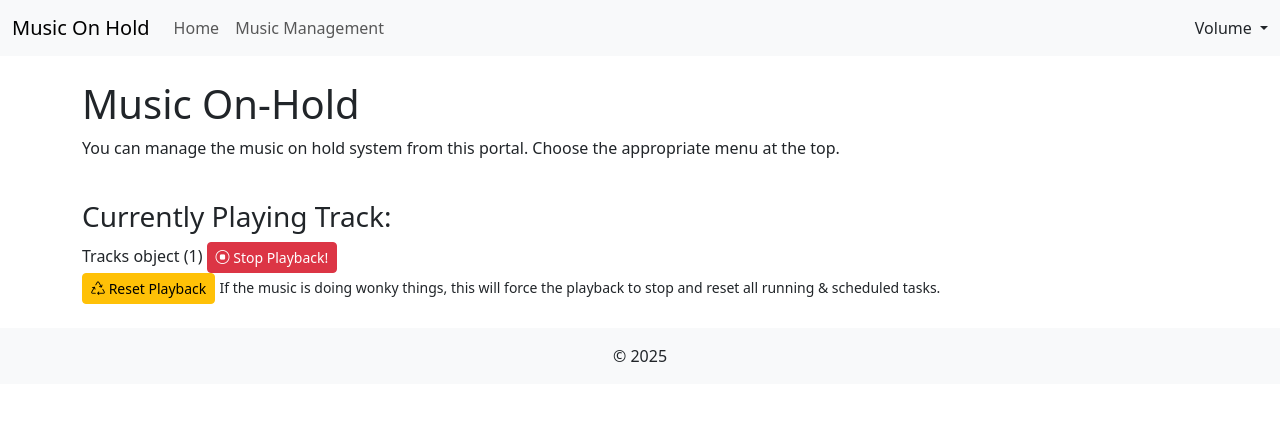
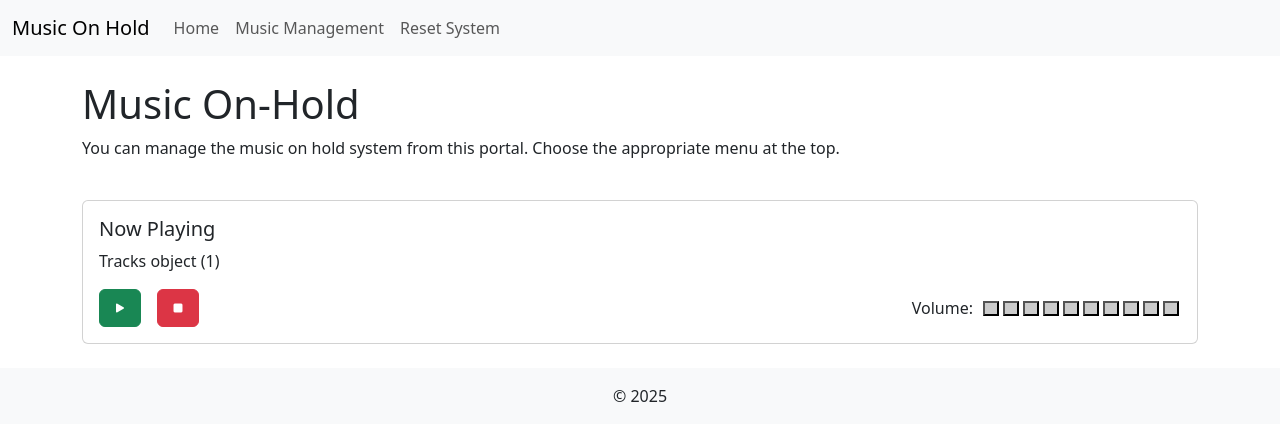
Before and after one commit to jguy1987/py-moh, a Django app: template main/templates/home.html in a window 1280 px wide. Shown: the top 441 px of the page. Run offline with Django 5.2, Linux system fonts and the light colour scheme; the template is opened without the code that fills it: values that come from a table or form of the project are taken from there, others are empty; tables that the repository leaves empty hold one stand-in row (values such as "Sample post").

Commit message:
Now Playing area on front page Now can manipulate the volume level, play or stop tracks, right from the front screen new "Now Playing" player. Shows the current volume level.

```diff
--- a/main/templates/home.html
+++ b/main/templates/home.html
@@ -1,19 +1,84 @@
 {% extends "layout.html" %}
+{% load custom_filters %}
+
+{% block extra_head %}
+    <style>
+        .volume-bar-btn {
+          width: 10px;
+          height: 15px;
+          background-color: #ccc;
+          margin: 0 2px;
+          cursor: pointer;
+        }
+        .volume-bar-btn.active {
+            background-color: #0d6efd;
+        }
+  </style>
+{% endblock %}
 
 {% block content %}
     {% include 'alert.html' %}
     <h1>Music On-Hold</h1>
     <p>You can manage the music on hold system from this portal. Choose the appropriate menu at the top.</p>
     <br />
-    <h3>Currently Playing Track:</h3>
-    {% if loop_task == 'False' %}
-        <span style="color: red; font-weight: bold;">The music has been stopped!</span>&nbsp;
-        <a href="{% url 'start_playback' %}" class="btn btn-success btn-sm"><i class="bi bi-play-circle"></i> Start Now!</a>
-    {% else %}
-        {{ currently_playing }}
-        <a href="{% url 'stop_playback' %}" class="btn btn-danger btn-sm"><i class="bi bi-stop-circle"></i> Stop Playback!</a>
-    {% endif %}
-    <br />
-    <a href="{% url 'stop_playback' %}" class="btn btn-warning btn-sm"><i class="bi bi-recycle"></i> Reset Playback</a>
-    <small>If the music is doing wonky things, this will force the playback to stop and reset all running & scheduled tasks.</small>
+    <div class="card text-dark">
+        <div class="card-body">
+            <h5 class="card-title">Now Playing</h5>
+            <p id="current-track" class="card-text">
+                {% if loop_task == 'False' %}
+                    No Track Playing
+                {% else %}
+                    {{ currently_playing }}
+                {% endif %}
+            </p>
+            <div class="d-flex align-items-center gap-3">
+                <a id="play-btn" href="{% url 'start_playback' %}" class="btn btn-success"
+                   {% if loop_task != 'False' %}disabled{% endif %}>
+                    <i class="bi bi-play-fill"></i>
+                </a>
+                <a id="stop-btn" href="{% url 'stop_playback' %}" class="btn btn-danger"
+                   {% if loop_task == 'False' %}disabled{% endif %}>
+                    <i class="bi bi-stop-fill"></i>
+                </a>
+                <div class="d-flex align-items-center ms-auto">
+                    <span class="me-2">Volume:</span>
+                    <div id="volume-control" class="d-flex">
+                        {% for i in 10|generate_range %}
+                            <button class="volume-bar-btn {% if current_volume >= i %}active{% endif %}" data-level="{{ i }}"></button>
+                        {% endfor %}
+                    </div>
+                </div>
+            </div>
+        </div>
+    </div>
 {% endblock %}
+
+{% block extra_scripts %}
+    <script>
+    // Volume control logic with Django integration
+    document.querySelectorAll('.volume-bar-btn').forEach(bar => {
+      bar.addEventListener('click', () => {
+        const level = parseInt(bar.dataset.level);
+        document.querySelectorAll('.volume-bar-btn').forEach(b => {
+          b.classList.toggle('active', parseInt(b.dataset.level) <= level);
+        });
+
+        // Call Django view to set volume
+        fetch(`/music/set_volume/${level}`, {
+          method: 'GET',
+          headers: {
+            'X-Requested-With': 'XMLHttpRequest'
+          }
+        })
+        .then(response => {
+          if (response.redirected) {
+            window.location.href = response.url;
+          } else {
+            console.log('Volume set to', level);
+          }
+        })
+        .catch(error => console.error('Error setting volume:', error));
+      });
+    });
+    </script>
+{% endblock %}
--- a/main/templates/layout.html
+++ b/main/templates/layout.html
@@ -29,20 +29,9 @@
                 <li class="nav-item">
                     <a class="nav-link" href="{% url 'music_manage' %}">Music Management</a>
                 </li>
-            </ul>
-        </div>
-        <div class="nav-item dropdown">
-            <a class="nav-link dropdown-toggle" href="#" id="volumeDropdown" role="button" data-bs-toggle="dropdown" aria-expanded="false">
-                Volume
-            </a>
-            <ul class="dropdown-menu" aria-labelledby="volumeDropdown">
-                {% for v in 10|generate_range %}
-                    <li>
-                        <a class="dropdown-item volume-setting" href="{% url 'set_volume' v %}" data-volume="{{ v }}">
-                            {{ v }}
-                        </a>
-                    </li>
-                {% endfor %}
+                <li class="nav-item">
+                    <a class="nav-link" href="{% url 'stop_playback' %}">Reset System</a>
+                </li>
             </ul>
         </div>
     </div>
--- a/main/views.py
+++ b/main/views.py
@@ -26,11 +26,15 @@
     else:
         # get the track name from the currently_playing value
         now_playing_track = Tracks.objects.get(id=currently_playing.value).name
+
+    # Get the current volume
+    volume, _ = System.objects.get_or_create(key='volume', defaults={'value': '5'})
     return render(
         request,
         'home.html',
         {
             'loop_task': task_running,
-            'currently_playing': now_playing_track
+            'currently_playing': now_playing_track,
+            'current_volume': int(volume.value),
         }
     )
--- a/music/views.py
+++ b/music/views.py
@@ -1,4 +1,6 @@
 import os
+import logging
+
 
 from django.conf import settings
 from django.contrib import messages
@@ -101,5 +103,4 @@
     volume = System.objects.get(key='volume')
     volume.value = vol
     volume.save()
-    messages.success(request, f"The volume has been set to level {vol}. The change will be reflected in the output soon.")
-    return redirect('home')
+    logging.info(f"Set volume to {vol}")
```
Also changed, not shown: music/tasks.py (+7 -7 lines).
